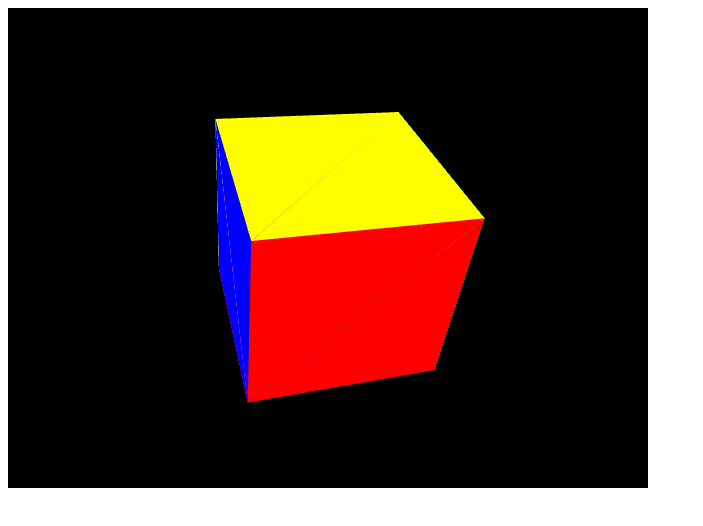
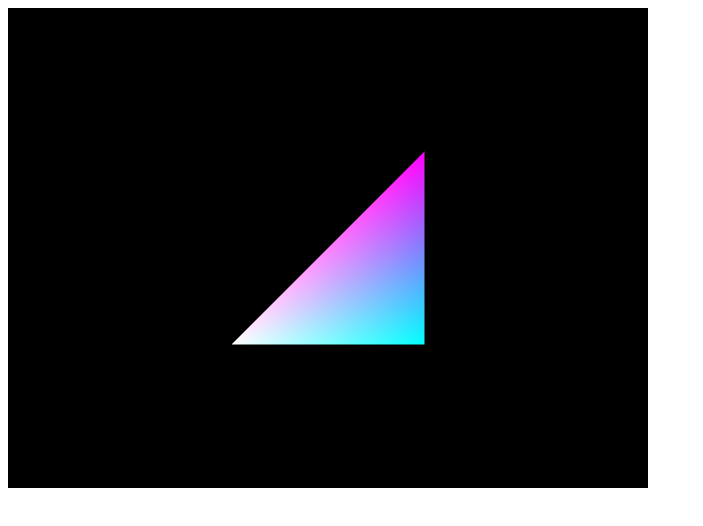
Before and after one commit to karaxuna/KoGL, a plain HTML site: page index.htm in a window 1280 px wide. Shown: the whole page, without its empty margins (0-703 px from the left). Drawn offline with Linux system fonts and the light colour scheme.

Commit message:
vertices index buffer added

```diff
--- a/index.htm
+++ b/index.htm
@@ -44,86 +44,50 @@
 			koGL.initShaderProgram('shader-fs', 'shader-vs');
 			koGL.setCamera();
 
-			var cube = koGL.createModel();
+			function init(data){
+				var suzanne = koGL.createModel();
+				suzanne.initVerticesBuffer(data.vertices, 3);
+				suzanne.initVerticesColorBuffer(data.colors, 4);
+				suzanne.initVerticesIndexBuffer(data.indices, 3);
 
-			cube.initVerticesBuffer([
-			    // Front face
-		      -1.0, -1.0,  1.0,
-		       1.0, -1.0,  1.0,
-		      -1.0,  1.0,  1.0,
-		       1.0,  1.0,  1.0,
+				koGL.addModel(suzanne);
+				suzanne.translate([0.0, 0.0, -6.0]);
 
-		      // Back face
-		      -1.0, -1.0, -1.0,
-		       1.0, -1.0, -1.0,
-		      -1.0,  1.0, -1.0,
-		       1.0,  1.0, -1.0,
+				setInterval(function(){
+					koGL.clearScene();
+					koGL.drawScene();
+				}, 10);
 
-		      // Top face
-		      -1.0,  1.0, -1.0,
-		      -1.0,  1.0,  1.0,
-		       1.0,  1.0, -1.0,
-			   1.0,  1.0,  1.0,
+				var mouse = {};
+				canvas.addEventListener('mousedown', function(){
+					mouse.down = true;
+				});
 
-		      // Bottom face
-		      -1.0, -1.0, -1.0,
-		      -1.0, -1.0,  1.0,
-		       1.0, -1.0, -1.0,
-			   1.0, -1.0,  1.0,
+				canvas.addEventListener('mouseup', function(){
+					mouse.down = false;
+				});
 
-		      // Right face
-		       1.0, -1.0, -1.0,
-		       1.0,  1.0, -1.0,
-		       1.0, -1.0,  1.0,
-			   1.0,  1.0,  1.0,
+				canvas.addEventListener('mousemove', function(e){
+					var x = mouse.x = e.pageX - this.offsetLeft;
+	            	var y = mouse.y = e.pageY - this.offsetTop;
+	            	var movement = {
+	            		x: e.webkitMovementX,
+	            		y: e.webkitMovementY
+	            	};
 
-		      // Left face
-		      -1.0, -1.0, -1.0,
-		      -1.0, -1.0,  1.0,
-		      -1.0,  1.0, -1.0,
-		      -1.0,  1.0,  1.0,
-			], 3);
+	            	if(mouse.down){
+		            	suzanne.rotate(movement.x, [0, 1, 0]);
+		            	suzanne.rotate(movement.y, [1, 0, 0]);
+		            }
+				});
 
-			cube.initVerticesColorBuffer([
-			    1, 1, 1, 1,
-			    1, 1, 1, 1,
-			    1, 1, 1, 1,
-			    1, 1, 1, 1,
+				canvas.addEventListener('mousewheel', function(e){
+					suzanne.translate([0.0, 0.0, e.deltaY / 100]);
+				});
+			}
+		</script>
 
-			    1, 0, 0, 1,
-			    1, 0, 0, 1,
-			    1, 0, 0, 1,
-			    1, 0, 0, 1,
-
-			    0, 1, 0, 1,
-			    0, 1, 0, 1,
-			    0, 1, 0, 1,
-			    0, 1, 0, 1,
-
-			    0, 0, 1, 1,
-			    0, 0, 1, 1,
-			    0, 0, 1, 1,
-			    0, 0, 1, 1,
-
-			    1, 1, 0, 1,
-			    1, 1, 0, 1,
-			    1, 1, 0, 1,
-			    1, 1, 0, 1,
-
-			    1, 0, 1, 1,
-			    1, 0, 1, 1,
-			    1, 0, 1, 1,
-			    1, 0, 1, 1
-			], 4);
-
-			koGL.addModel(cube);
-			cube.translate([0.0, 0.0, -6.0]);
-
-			setInterval(function(){
-				cube.rotate(-1, [5, 5, 1]);
-				koGL.clearScene();
-				koGL.drawScene();
-			}, 10);
-		</script>
+		<!-- models -->
+		<script type="text/javascript" src="./models/suzanne.js"></script>
 	</body>
 </html>
--- /dev/null
+++ b/models/suzanne.js
@@ -0,0 +1,15 @@
+init({
+	vertices: [
+		-1, -1, 0,
+		 1, -1, 0,
+		 1,  1, 0
+	],
+	colors: [
+		1, 1, 1, 1,
+		0, 1, 1, 1,
+		1, 0, 1, 1
+	],
+	indices: [
+		0, 1, 2
+	]
+});
--- a/scripts/KoBuffers/KoArrayBuffer.js
+++ b/scripts/KoBuffers/KoArrayBuffer.js
@@ -7,12 +7,19 @@
 
 	utils.extend(KoArrayBuffer.prototype = Object.create(KoBaseBuffer.prototype), {
 
-		draw: function(){
+		draw: utils.chain(function(){
 			var self = this,
 				gl = self.gl;
 
 			gl.drawArrays(gl.TRIANGLE_STRIP, 0, self.numItems);
-		}
+		}),
+
+		fill: utils.chain(function(){
+			var self = this,
+				gl = self.gl;
+
+			gl.bufferData(self.type, new Float32Array(self.vertices), gl.STATIC_DRAW);
+		})
 
 	}, [Array]);
 
--- a/scripts/KoBuffers/KoBaseBuffer.js
+++ b/scripts/KoBuffers/KoBaseBuffer.js
@@ -8,6 +8,11 @@
 		self.buffer = gl.createBuffer();
 		self.itemSize = itemSize;
 		self.numItems = self.vertices.length / itemSize;
+
+		// fill buffer with data
+		self
+			.bind()
+			.fill();
 	};
 
 	utils.extend(KoBaseBuffer.prototype, {
@@ -17,14 +22,6 @@
 				gl = self.gl;
 
 			gl.bindBuffer(self.type, self.buffer);
-		}),
-
-		init: utils.chain(function(){
-			var self = this,
-				gl = self.gl;
-
-			self.bind();
-			gl.bufferData(self.type, new Float32Array(self.vertices), gl.STATIC_DRAW);
 		})
 
 	}, [Array]);
--- a/scripts/KoBuffers/KoElementArrayBuffer.js
+++ b/scripts/KoBuffers/KoElementArrayBuffer.js
@@ -7,12 +7,19 @@
 
 	utils.extend(KoElementArrayBuffer.prototype = Object.create(KoBaseBuffer.prototype), {
 
-		draw: function(){
+		draw: utils.chain(function(){
 			var self = this,
 				gl = self.gl;
 
-			gl.drawElements(gl.TRIANGLES, self.numItems, gl.UNSIGNED_SHORT, 0);
-		}
+			gl.drawElements(gl.TRIANGLES, self.itemSize, gl.UNSIGNED_SHORT, 0);
+		}),
+
+		fill: utils.chain(function(){
+			var self = this,
+				gl = self.gl;
+
+			gl.bufferData(self.type, new Uint16Array(self.vertices), gl.STATIC_DRAW);
+		})
 
 	}, [Array]);
 
--- a/scripts/KoModel.js
+++ b/scripts/KoModel.js
@@ -27,6 +27,11 @@
 			self.verticesBuffer = new KoArrayBuffer(self.gl, vertices, itemSize);
 		},
 
+		initVerticesIndexBuffer: function(vertices, itemSize){
+			var self = this;
+			self.verticesIndexBuffer = new KoElementArrayBuffer(self.gl, vertices, itemSize);
+		},
+
 		initVerticesColorBuffer: function(vertices, itemSize){
 			var self = this;
 			self.verticesColorBuffer = new KoArrayBuffer(self.gl, vertices, itemSize);
@@ -36,15 +41,18 @@
 			var self = this,
 				gl = self.gl,
 				verticesColorBuffer = self.verticesColorBuffer,
+				verticesIndexBuffer = self.verticesIndexBuffer,
 				verticesBuffer = self.verticesBuffer;
 
-			verticesColorBuffer.init();
+			verticesColorBuffer.bind();
 			gl.vertexAttribPointer(shaderProgram.attributes.aVertexColor, self.verticesColorBuffer.itemSize, gl.FLOAT, false, 0, 0);
 
-			verticesBuffer.init();
+			verticesBuffer.bind();
 			gl.vertexAttribPointer(shaderProgram.attributes.aVertexPosition, self.verticesBuffer.itemSize, gl.FLOAT, false, 0, 0);
+
+			verticesIndexBuffer.bind();
 			gl.uniformMatrix4fv(shaderProgram.uniforms.uMVMatrix, false, self.mvMatrix);
-			verticesBuffer.draw();
+			verticesIndexBuffer.draw();
 		}
 
 	}, [Array]);
```
